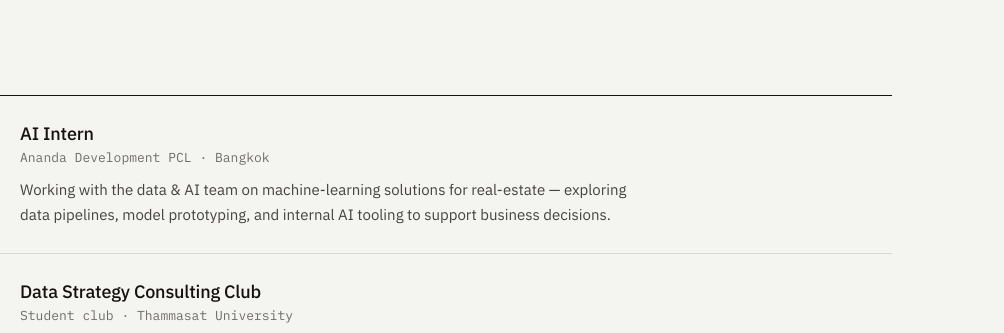
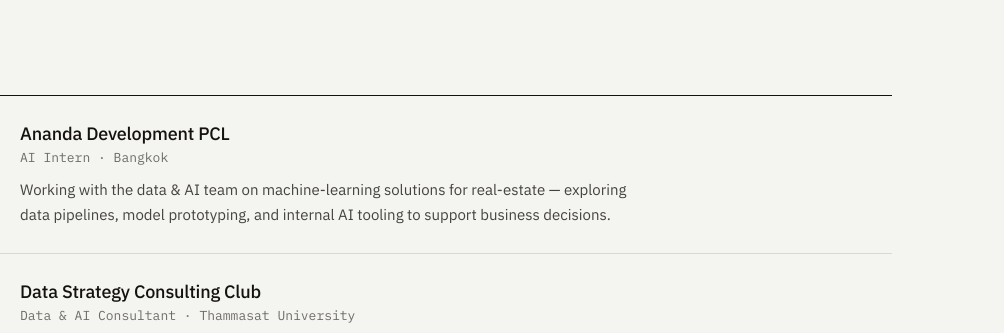
Before and after one commit to correleotion/correleotion.com, an Astro site: page / in a window 1280 px wide. Shown: the part 2800-3133 px from the top of the page, 276-1280 px from the left. Built offline with nearby package versions, Linux system fonts and the light colour scheme; Astro itself is replaced by a stand-in of ours.

Commit message:
fix: correct job titles and descriptions for experience entries

```diff
--- a/src/components/Experience.astro
+++ b/src/components/Experience.astro
@@ -10,8 +10,8 @@
         <div class="timeline__time">Jul 2026 — Aug 2026</div>
       </div>
       <div>
-        <div class="timeline__title">AI Intern</div>
-        <div class="timeline__sub">Ananda Development PCL · Bangkok</div>
+        <div class="timeline__title">Ananda Development PCL</div>
+        <div class="timeline__sub">AI Intern · Bangkok</div>
         <p class="timeline__desc">
           <!-- TODO: replace with what you actually work on -->
           Working with the data & AI team on machine-learning solutions for real-estate —
@@ -27,7 +27,7 @@
       </div>
       <div>
         <div class="timeline__title">Data Strategy Consulting Club</div>
-        <div class="timeline__sub">Student club · Thammasat University</div>
+        <div class="timeline__sub">Data & AI Consultant · Thammasat University</div>
         <p class="timeline__desc">
           <!-- TODO: replace with what you actually did in the club -->
           Worked with student teams on data-driven consulting projects — framing business
```
